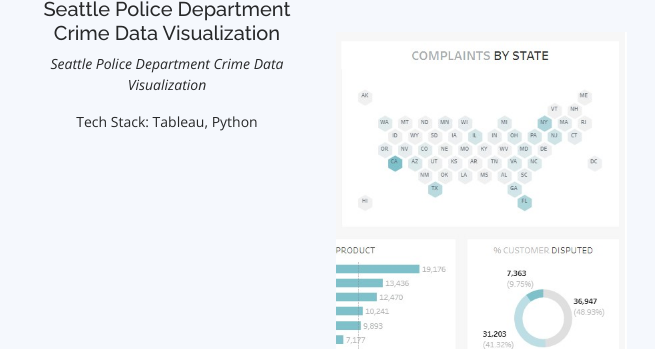
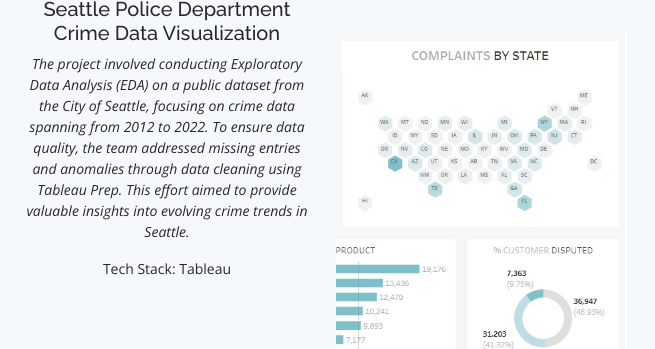
Before and after one commit to tanishqashetty/tanishqashetty.github.io, a plain HTML site: page index.html in a window 1280 px wide. Shown: the part 4372-4721 px from the top of the page, 623-1278 px from the left. Drawn offline with nearby package versions, Linux system fonts and the light colour scheme.

Commit message:
Update index.html

```diff
--- a/index.html
+++ b/index.html
@@ -373,13 +373,13 @@
             <div class="portfolio-wrap">
               <img src="assets/img/portfolio/portfolio-4.jpg" class="img-fluid" alt="">
               <div class="portfolio-links">
-                <a href="https://public.tableau.com/shared/X9HYKWG95?:display_count=n&:origin=viz_share_link" title="More Details"><i class="bx bx-link"></i></a>
+                <a href="https://public.tableau.com/shared/QNT4RPJFG?:display_count=n&:origin=viz_share_link" title="More Details"><i class="bx bx-link"></i></a>
               </div>
             </div>
             <div class="portfolio-title">
               <h4>Seattle Police Department Crime Data Visualization</h4>
-              <p class="description"><i>Seattle Police Department Crime Data Visualization</i></p>
-              <p class="technology">Tech Stack: Tableau, Python</p>
+              <p class="description"><i>The project involved conducting Exploratory Data Analysis (EDA) on a public dataset from the City of Seattle, focusing on crime data spanning from 2012 to 2022. To ensure data quality, the team addressed missing entries and anomalies through data cleaning using Tableau Prep. This effort aimed to provide valuable insights into evolving crime trends in Seattle.</i></p>
+              <p class="technology">Tech Stack: Tableau</p>
             </div>
           </div>
 
```
